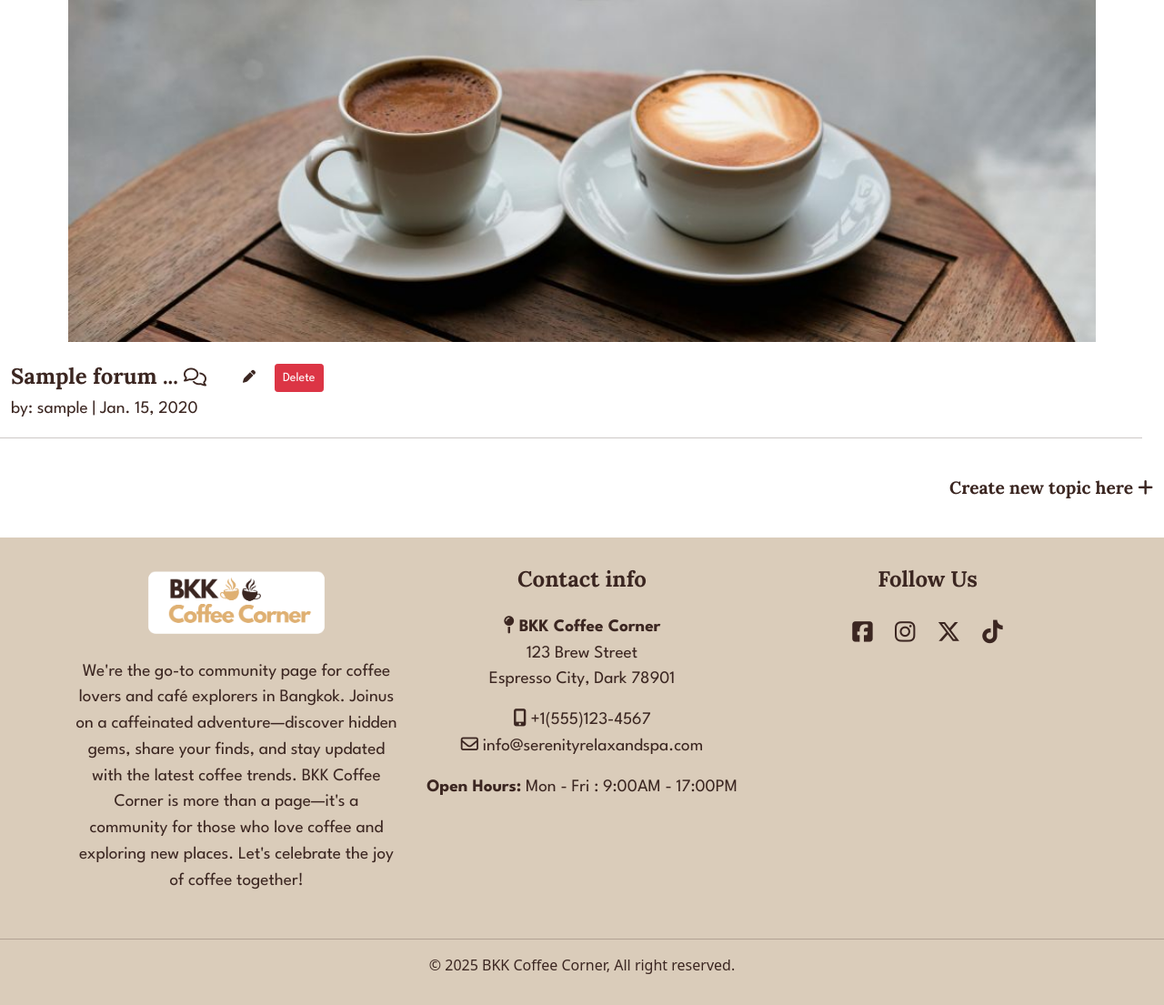
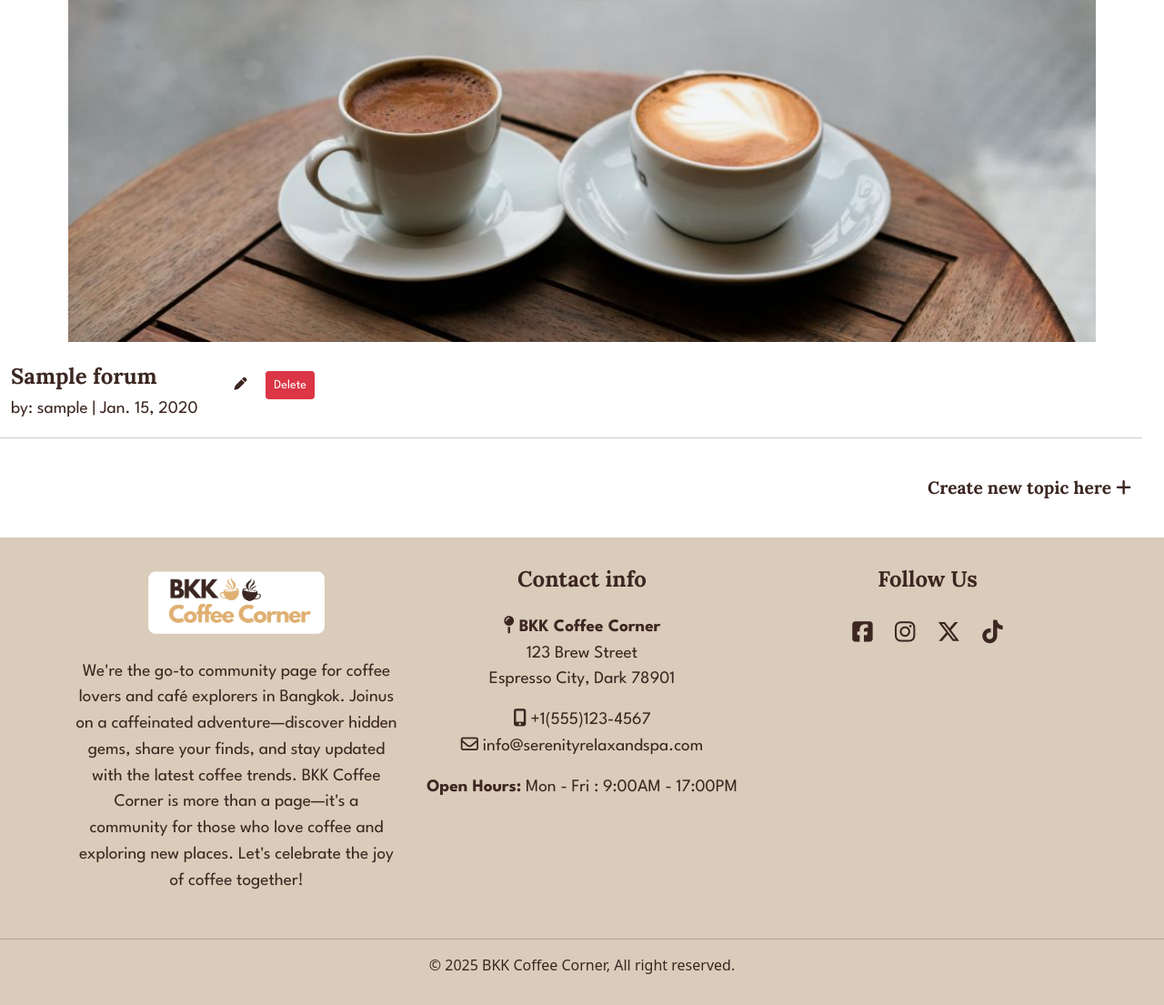
Before and after one commit to Chatlada-Nina/BKK-Coffee-Corner, a Django app: page /forum/ in a window 1280 px wide. Shown: the part 252-1357 px from the top of the page at 91% size. Run offline with Django 4.2, Linux system fonts and the light colour scheme; a user stored in the database is signed in; tables that the repository leaves empty hold one stand-in row (values such as "Sample post"); some libraries are stand-ins or nearby versions.

```diff
--- a/forum/templates/forum/forum_list.html
+++ b/forum/templates/forum/forum_list.html
@@ -15,11 +15,11 @@
       <div class="row">
         <div class="col-auto">
           <a href="{% url 'forum-detail' forum.slug %}" class="forum-link">
-          <h4 class="main-text">{{forum.title}} ... <i class="fa-regular fa-comments fs-5"></i></h4>
+          <h4 class="main-text">{{forum.title}}</h4>
           <p>by: {{forum.author}} | {{forum.created_on}} </p></a>
         </div>
         {% if user.is_authenticated and forum.author == user %}
-        <div class="col-auto">
+        <div class="col-auto my-2">
           <a class="forum-link btn-sm px-3" title="Edit" href="{% url 'forum-edit' forum.id %}"><i class="fa-solid fa-pen"></i></a>
 
           <button class="btn btn-delete btn-danger btn-sm" forum_id="{{ forum.id }}">Delete</button>
@@ -32,7 +32,7 @@
   </div>
 
   <!-- Create new forum here -->
-  <div class="row justify-content-center my-4">
+  <div class="row justify-content-center my-4 px-4">
     <a href="{% url 'new-forum' %}" class="forum-link text-end">
     <p class="main-text">Create new topic here <i class="fa-solid fa-plus"></i></p></a>
   </div>
```
Also changed, not shown: README.md, documentation/readme/404page.png (added).
